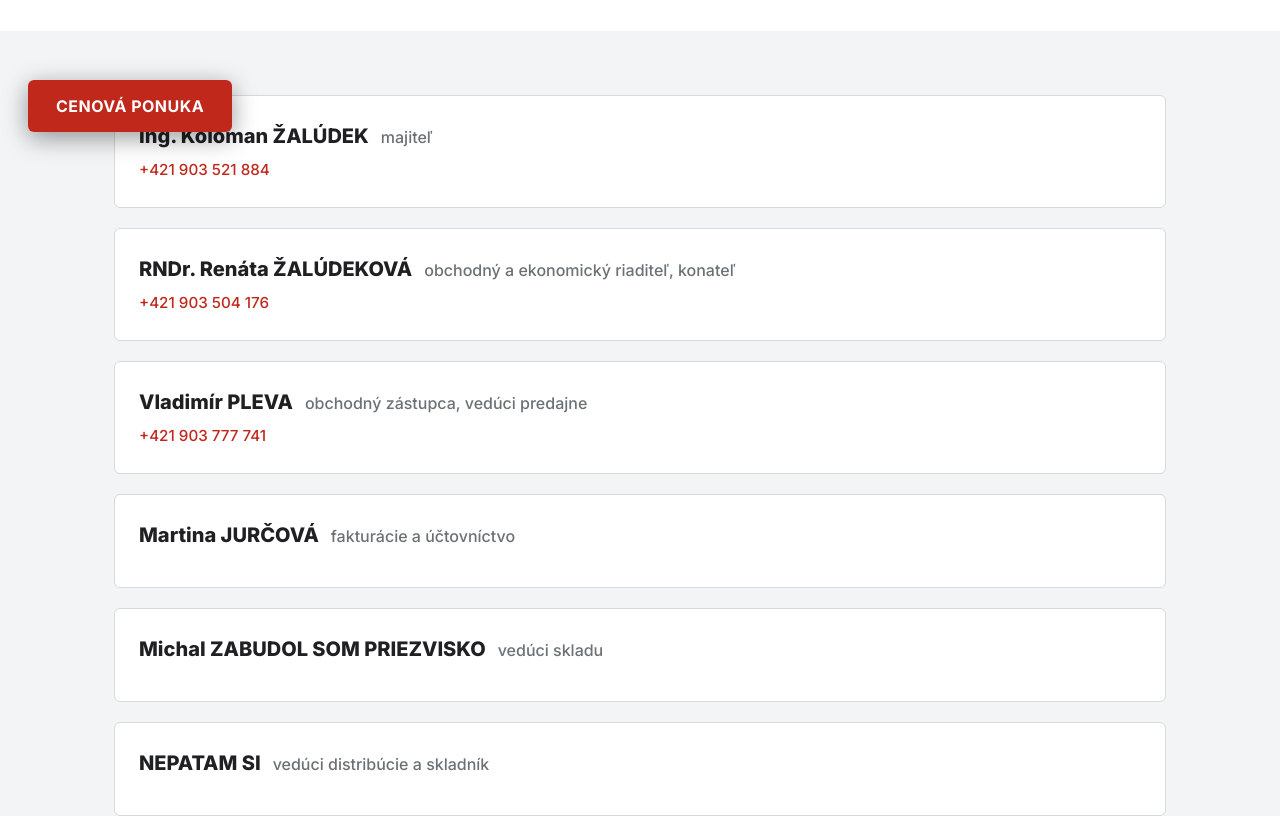
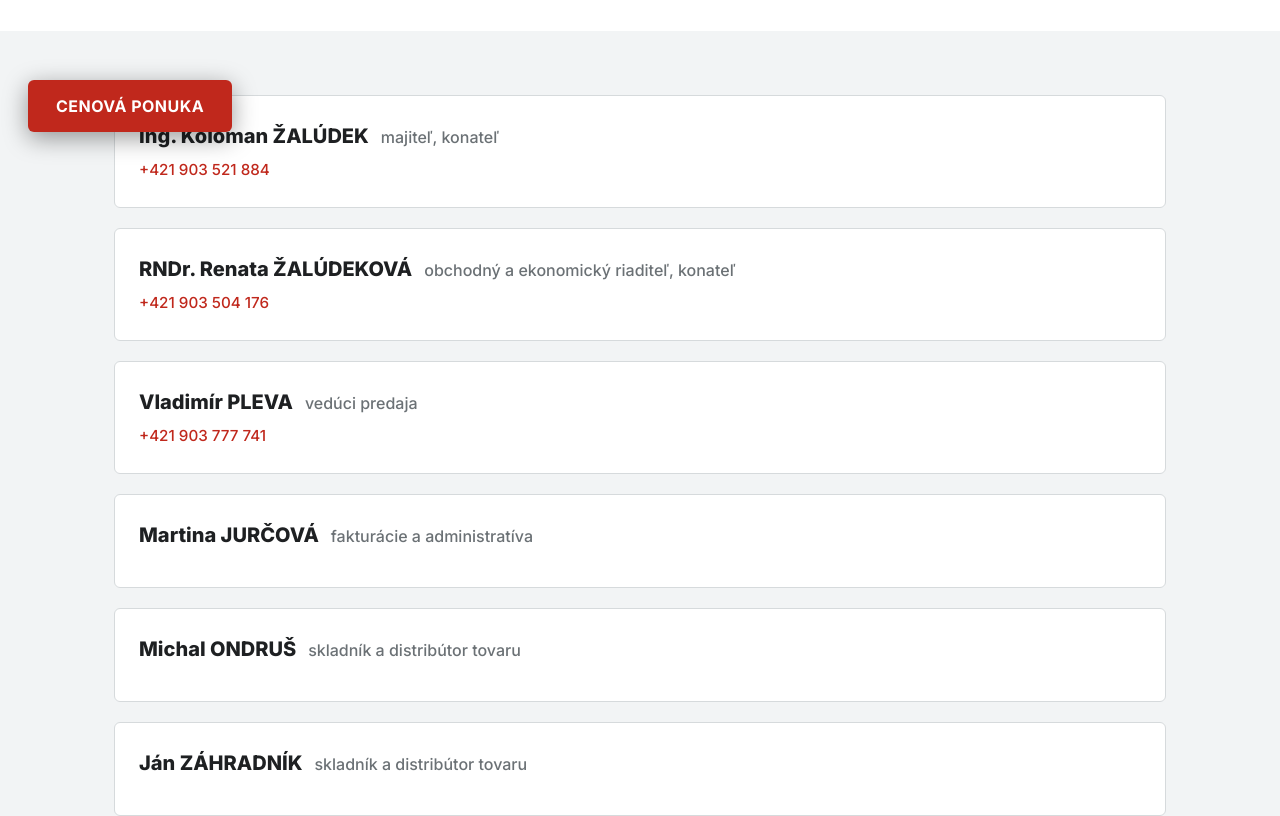
Before and after one commit to DavidZaludek/orol_website_rework, a SvelteKit app: page /contact in a window 1280 px wide. Shown: the part 640-1456 px from the top of the page. Built offline with nearby package versions, Linux system fonts and the light colour scheme.

Commit message:
Structure 2.0.2

```diff
--- a/src/lib/site.ts
+++ b/src/lib/site.ts
@@ -1,5 +1,5 @@
 export const company = {
-	name: 'Stavebniny Orol',
+	name: 'OROL, spol. s r.o.',
 	legalName: 'OROL, spol. s.r.o.',
 	ico: '12345678',
 	dic: '2012345678',
--- a/src/routes/contact/+page.svelte
+++ b/src/routes/contact/+page.svelte
@@ -2,12 +2,12 @@
 	import { contact, mapsEmbedSrc, company } from '$lib/site';
 
 	const staff = [
-		{ role: 'majiteľ', name: 'Ing. Koloman ŽALÚDEK', mobile: '+421 903 521 884' },
-		{ role: 'obchodný a ekonomický riaditeľ, konateľ', name: 'RNDr. Renáta ŽALÚDEKOVÁ', mobile: '+421 903 504 176' },
-		{ role: 'obchodný zástupca, vedúci predajne', name: 'Vladimír PLEVA', mobile: '+421 903 777 741' },
-        { role: 'fakturácie a účtovníctvo', name: 'Martina JURČOVÁ', mobile: '' },
-        { role: 'vedúci skladu', name: 'Michal ZABUDOL SOM PRIEZVISKO', mobile: '' },
-		{ role: 'vedúci distribúcie a skladník', name: 'NEPATAM SI', mobile: '' }
+		{ role: 'majiteľ, konateľ', name: 'Ing. Koloman ŽALÚDEK', mobile: '+421 903 521 884' },
+		{ role: 'obchodný a ekonomický riaditeľ, konateľ', name: 'RNDr. Renata ŽALÚDEKOVÁ', mobile: '+421 903 504 176' },
+		{ role: 'vedúci predaja', name: 'Vladimír PLEVA', mobile: '+421 903 777 741' },
+        { role: 'fakturácie a administratíva', name: 'Martina JURČOVÁ', mobile: '' },
+        { role: 'skladník a distribútor tovaru', name: 'Michal ONDRUŠ', mobile: '' },
+		{ role: 'skladník a distribútor tovaru', name: 'Ján ZÁHRADNÍK', mobile: '' }
 	] as const;
 </script>
 
```
Also changed, not shown: src/docs/work_to_do.md (+13 -0 lines).
